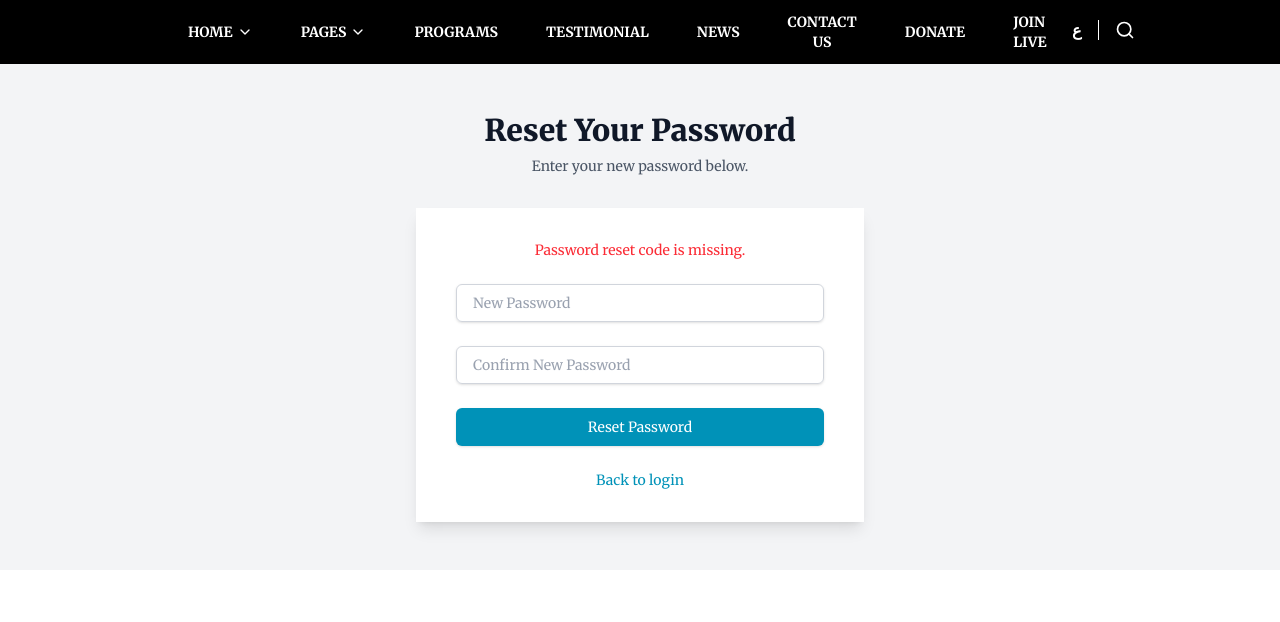
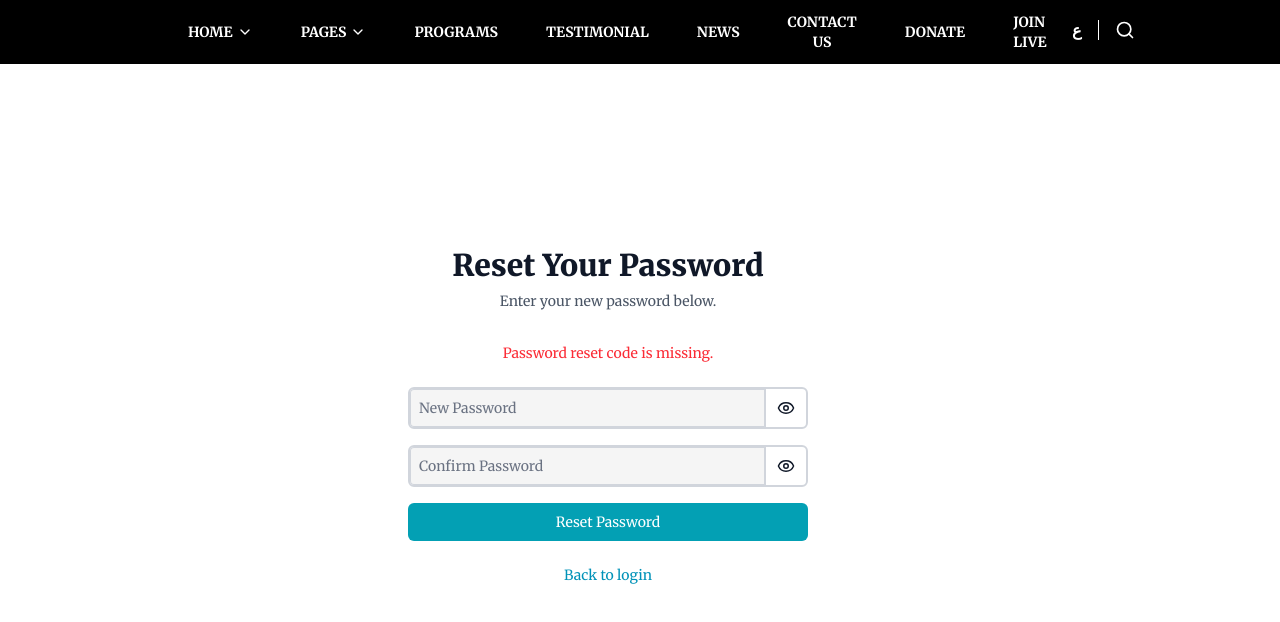
Before and after one commit to African-Mande-Foundation/99.4-Foundation-FM, a Next.js app: page /reset-password in a window 1280 px wide. Shown: the top 622 px of the page. Built offline with nearby package versions, Linux system fonts and the light colour scheme; no server answers.

Commit message:
Fixed Forgot and reset password designs

```diff
--- a/app/api/auth/forgot-password/route.ts
+++ b/app/api/auth/forgot-password/route.ts
@@ -23,7 +23,7 @@ export async function POST(req: NextRequest) {
       return NextResponse.json({ message: data.error?.message || 'Failed to send reset email.' }, { status: strapiRes.status });
     }
 
-    return NextResponse.json({ message: 'If your email is registered, you will receive a password reset link.' }, { status: 200 });
+    return NextResponse.json({ message: 'Only registered emails, will receive a password reset link. If you have not received the password reset link in your inbox, check your spam folder.' }, { status: 200 });
   } catch (error) {
     console.error('Forgot password API error:', error);
     return NextResponse.json({ message: 'Internal server error.' }, { status: 500 });
--- a/app/reset-password/ResetPasswordForm.tsx
+++ b/app/reset-password/ResetPasswordForm.tsx
@@ -4,10 +4,12 @@ import { useState, useEffect } from 'react';
 import { useRouter, useSearchParams } from 'next/navigation';
 import Navbar from '../ui/Navbar';
 import Link from 'next/link';
+import { Eye, EyeOff } from 'lucide-react';
 
 export default function ResetPasswordPage() {
     const [password, setPassword] = useState('');
     const [confirmPassword, setConfirmPassword] = useState('');
+    const [showPassword, setShowPassword] = useState(false);
     const [message, setMessage] = useState('');
     const [error, setError] = useState('');
     const [isLoading, setIsLoading] = useState(false);
@@ -67,55 +69,76 @@ export default function ResetPasswordPage() {
     };
 
     return (
-        <>
+        <div className="w-screen h-screen">
             <Navbar />
-            <div className="bg-gray-100 flex flex-col justify-center py-12 sm:px-6 lg:px-8">
-                <div className="sm:mx-auto sm:w-full sm:max-w-md">
-                    <h2 className="text-center text-3xl font-extrabold text-gray-900">
+            <div className="relative flex flex-col items-center w-95/100 h-85/100 justify-center">
+                <div className="absolute top-0 left-0 z-30 p-4 w-full bg-white h-full items-center justify-center flex">
+                    <div className='w-[280px] md:w-[400px]'>
+                <div>
+                    <h2 className="mt-6 text-center text-3xl font-extrabold text-gray-900">
                         Reset Your Password
                     </h2>
                     <p className="mt-2 text-center text-sm text-gray-600">
                         Enter your new password below.
                     </p>
                 </div>
-                <div className="mt-8 sm:mx-auto sm:w-full sm:max-w-md">
-                    <div className="bg-white py-8 px-4 shadow-lg sm:px-10">
-                        <form className="space-y-6" onSubmit={handleSubmit}>
+                        <form className="mt-8 space-y-6" onSubmit={handleSubmit}>
                             {message && <p className="text-green-600 text-center text-sm">{message}</p>}
                             {error && <p className="text-red-500 text-center text-sm">{error}</p>}
-                            <div>
+                            <div className="flex flex-col mb-4 border-2 rounded-md border-gray-300">
                                 <label htmlFor="password" className="sr-only">New Password</label>
+                                <div className='w-full flex
+
+                                items-center justify-center   focus:ring-[#03A0B4] focus:border-[#03A0B4] focus:z-10 '>
                                     <input
                                         id="password"
                                         name="password"
-                                    type="password"
-                                    autoComplete="new-password"
+                                        type={showPassword ? 'text' : 'password'}
                                         required
                                         value={password}
                                         onChange={(e) => setPassword(e.target.value)}
-                                    className="appearance-none block w-full px-4 py-2 border border-gray-300 rounded-md shadow-sm placeholder-gray-400 focus:outline-none focus:ring-cyan-500 focus:border-cyan-500 sm:text-sm"
+                                        className="relative block w-80/100 md:w-90/100 p-2 placeholder-gray-500 text-gray-900  focus:outline-none bg-[#F5F5F5] focus:ring-[#03A0B4] focus:border-[#03A0B4] border-gray-300 focus:z-10  sm:text-sm border-1 rounded-l-sm border-r-2 "
                                         placeholder="New Password"
                                     />
+                                    <div className='w-20/100 md:w-10/100 flex items-center justify-center p-2
+                                 bg-[#F5F5F5]focus:outline-none focus:ring-[#03A0B4] focus:border-[#03A0B4] focus:z-10 border-gray-300 rounded-r-md text-gray-900 '>
+                                        <button type="button" className='cursor-pointer' onClick={() => setShowPassword((prev) => !prev)} tabIndex={-1}>
+                                            {showPassword ? <EyeOff size={18} /> : <Eye size={18} />}
+                                        </button>
                                     </div>
-                            <div>
-                                <label htmlFor="confirm-password" className="sr-only">Confirm New Password</label>
+
+
+                                </div>
+                            </div>
+                            <div className="flex flex-col mb-4 border-2 rounded-md border-gray-300">
+                                <div className='w-full flex
+
+                                items-center justify-center   focus:ring-[#03A0B4] focus:border-[#03A0B4] focus:z-10 '>
                                     <input
-                                    id="confirm-password"
-                                    name="confirm-password"
-                                    type="password"
-                                    autoComplete="new-password"
+                                        id="password"
+                                        name="password"
+                                        type={showPassword ? 'text' : 'password'}
                                         required
-                                    value={confirmPassword}
-                                    onChange={(e) => setConfirmPassword(e.target.value)}
-                                    className="appearance-none block w-full px-4 py-2 border border-gray-300 rounded-md shadow-sm placeholder-gray-400 focus:outline-none focus:ring-cyan-500 focus:border-cyan-500 sm:text-sm"
-                                    placeholder="Confirm New Password"
+                                        value={password}
+                                        onChange={(e) => setPassword(e.target.value)}
+                                        className="relative block w-80/100 md:w-90/100 p-2 placeholder-gray-500 text-gray-900  focus:outline-none bg-[#F5F5F5] focus:ring-[#03A0B4] focus:border-[#03A0B4] border-gray-300 focus:z-10  sm:text-sm border-1 rounded-l-sm border-r-2 "
+                                        placeholder="Confirm Password"
                                     />
+                                    <div className='w-20/100 md:w-10/100 flex items-center justify-center p-2
+                                 bg-[#F5F5F5]focus:outline-none focus:ring-[#03A0B4] focus:border-[#03A0B4] focus:z-10 border-gray-300 rounded-r-md text-gray-900 '>
+                                        <button type="button" className='cursor-pointer' onClick={() => setShowPassword((prev) => !prev)} tabIndex={-1}>
+                                            {showPassword ? <EyeOff size={18} /> : <Eye size={18} />}
+                                        </button>
+                                    </div>
+
+
+                                </div>
                             </div>
                             <div>
                                 <button
                                     type="submit"
                                     disabled={isLoading}
-                                    className="w-full flex justify-center py-2 px-4 border border-transparent rounded-md shadow-sm text-sm font-medium text-white bg-cyan-600 hover:bg-cyan-700 focus:outline-none focus:ring-2 focus:ring-offset-2 focus:ring-cyan-500 disabled:opacity-50 transition ease-in-out duration-150"
+                                    className="group relative w-full flex justify-center py-2 px-4 border border-transparent text-sm font-medium rounded-md text-white bg-[#03A0B4] hover:bg-cyan-700 focus:outline-none focus:ring-2 focus:ring-offset-2 focus:ring-cyan-500 disabled:opacity-50 cursor-pointer transition ease-in-out duration-150"
                                 >
                                     {isLoading ? 'Resetting...' : 'Reset Password'}
                                 </button>
@@ -126,10 +149,13 @@ export default function ResetPasswordPage() {
                                 Back to login
                             </Link>
                         </div>
-                    </div>
+
                 </div>
             </div>
 
-        </>
+            <div className="absolute top-1 left-1 md:top-2 md:left-2 z-20 w-full bg-white/60 h-full"></div>
+                <div className="absolute top-2 left-2 md:top-4 md:left-4 z-10 w-full bg-white/30 h-full"></div>
+            </div>
+        </div>
     );
 }
```
Also changed, not shown: app/forgot-password/page.tsx (+20 -15 lines). Lines whose indentation alone changed are shown as unchanged.
